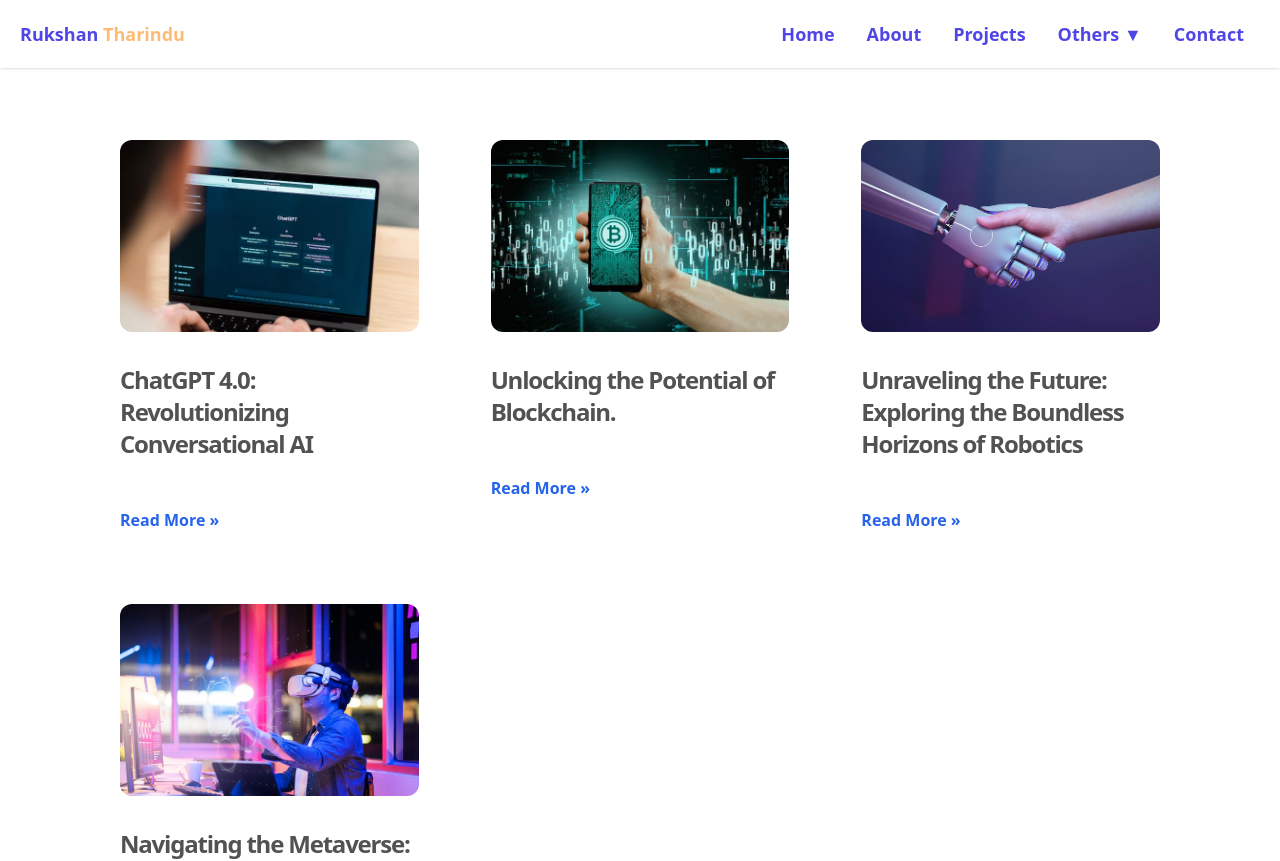
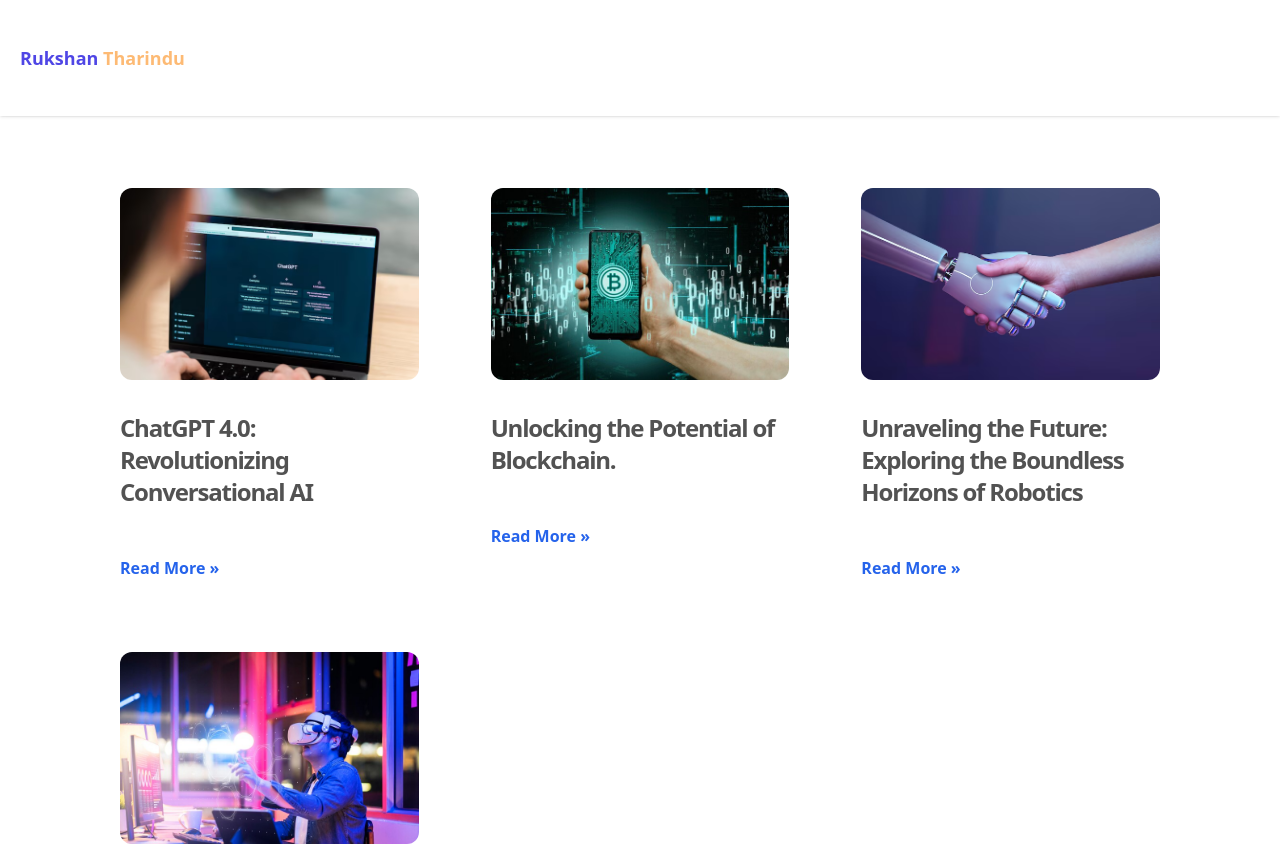
Before and after one commit to Rukshan2000/creative-portfolio, a React (Create React App) app: page /blogpage in a window 1280 px wide. Shown: the top 861 px of the page. Built offline with nearby package versions, Linux system fonts and the light colour scheme.

Commit message:
top navv

```diff
--- a/src/components/SubNav.jsx
+++ b/src/components/SubNav.jsx
@@ -34,7 +34,7 @@ const TopNav = () => {
         </span>
       </div>
 
-      <ul className={`md:flex md:items-center md:static absolute bg-white w-full left-0 md:w-auto md:py-0 py-4 md:pl-0 pl-10 md:opacity-100 ${isOpen ? 'top-16 opacity-100' : 'top-full opacity-0'} justify-center`}>
+      <ul className={`md:flex md:items-center md:static absolute bg-white w-full left-0 md:w-auto md:py-0 py-4 md:pl-0 pl-10 transition-all duration-500 ease-in-out ${isOpen ? 'top-16 opacity-100 visible' : 'top-full opacity-0 invisible'} justify-center`}>
         <li>
           <RouterLink to="/homepage" className="mx-4 my-6 text-lg font-bold text-indigo-600 duration-500 hover:text-orange-300 font-Poppins md:my-0 hover:underline">Home</RouterLink>
         </li>
@@ -44,8 +44,8 @@ const TopNav = () => {
         <li>
           <RouterLink to="/homepage" className="mx-4 my-6 text-lg font-bold text-indigo-600 duration-500 hover:text-orange-300 font-Poppins md:my-0 hover:underline">Projects</RouterLink>
         </li>
-        <li className="relative mx-4 my-6 text-lg font-bold text-indigo-600 duration-500 hover:text-orange-300 font-Poppins md:my-0 hover:underline">
-          <span onClick={toggleDropdown} className="cursor-pointer">Others ▼</span>
+        <li className="mx-4 my-6">
+          <span onClick={toggleDropdown} className="text-lg font-bold text-indigo-600 duration-500 cursor-pointer hover:text-orange-300 font-Poppins md:my-0 hover:underline">Others ▼</span>
           <ul className={`absolute top-full left-0 bg-white shadow-md p-2 rounded-md mt-1 w-36 ${isDropdownOpen ? 'block' : 'hidden'}`}>
             <li className="py-1">
               <RouterLink to="/blogpage" className="text-gray-700 hover:text-indigo-600">Blog</RouterLink>
```
